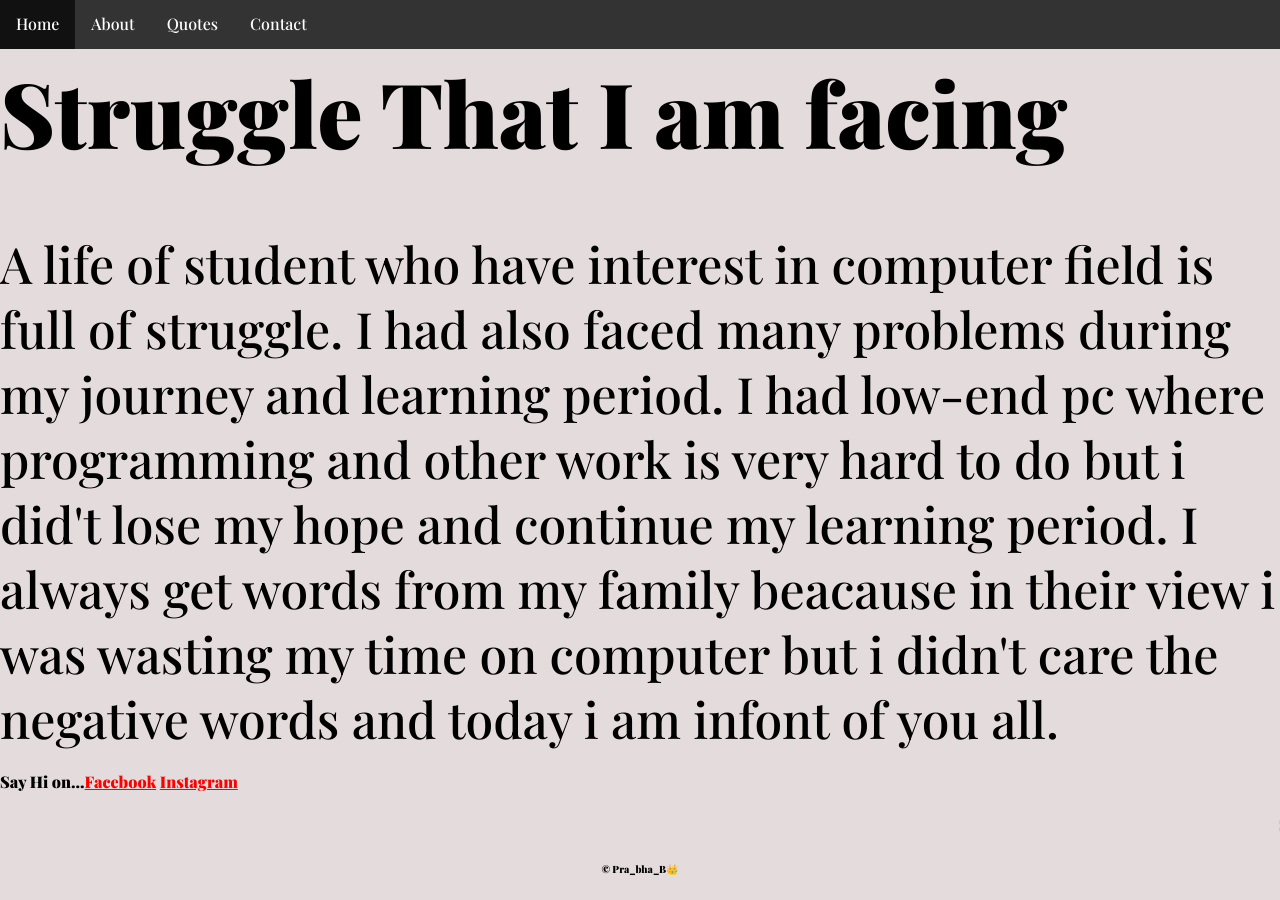
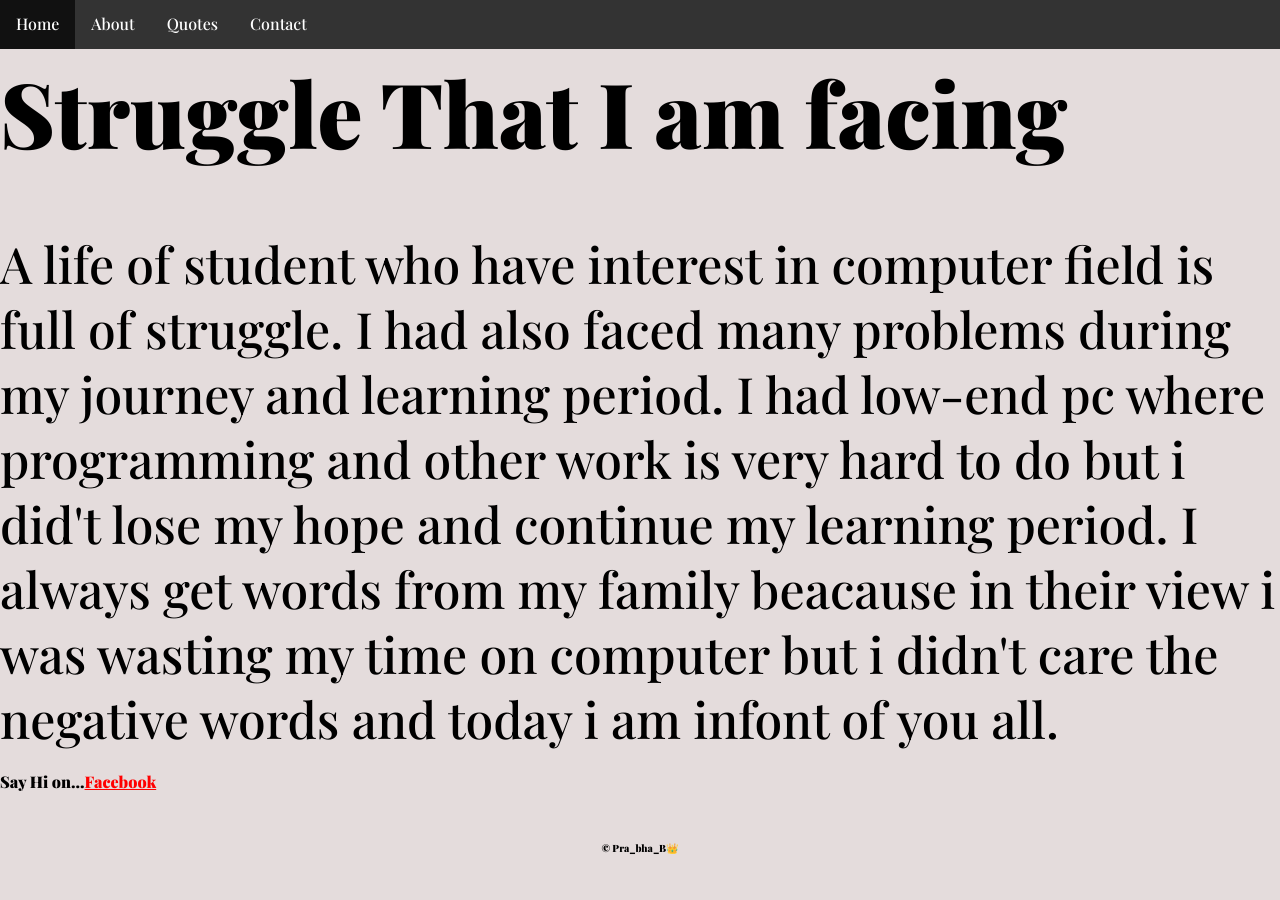
Before and after one commit to PrabhabTiwari/website, a Jekyll site: the page built from about.html, in a window 1280 px wide and 900 px high, scrolled down 1596 px. Built offline with Jekyll 4.4.1, drawn with Linux system fonts in a browser that asks for light colours; after the commit the page ends 2474 px from its top, so only the background shows below that.

Commit message:
Update about.html

```diff
--- a/about.html
+++ b/about.html
@@ -22,7 +22,7 @@ layout: base
   </p>
 
   <h4>Say Hi on...<a href="https://www.facebook.com/tiwariprabhab/">Facebook</a>
-    <a href="https://www.instagram.com/prabhabtiwari/">Instagram</a></h4>
+
 
 
   <marquee> Special Thanks to <a href="https://aashishtiwari.com.np/" target="_blank">Ashish Tiwari</a>!</marquee>
```
